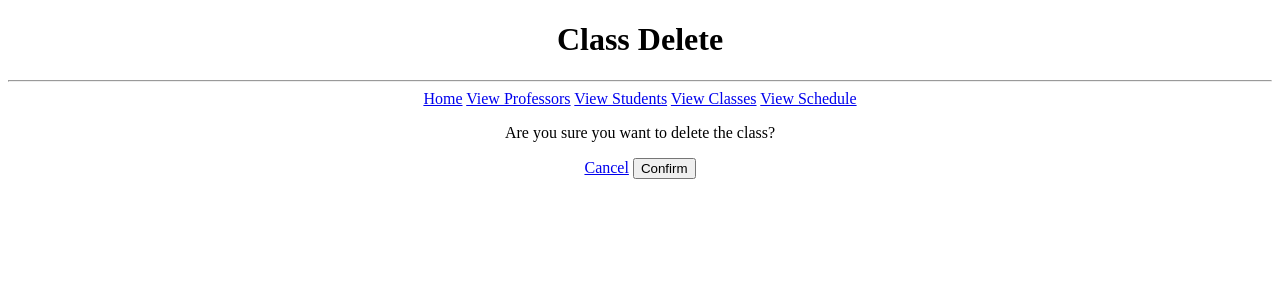
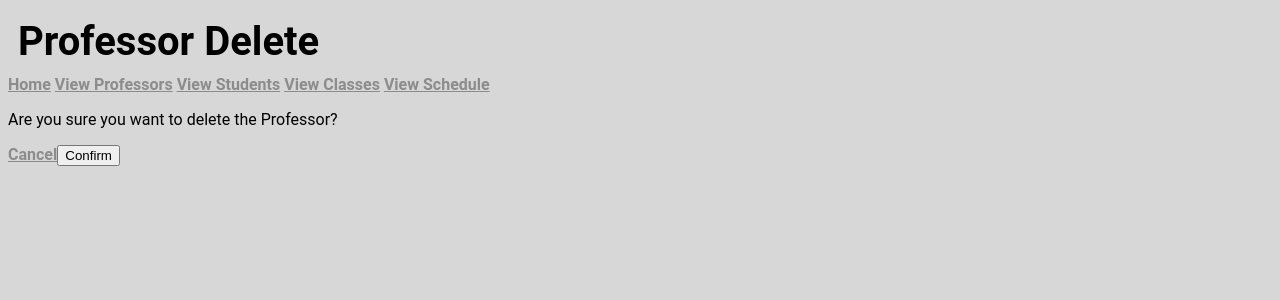
Before and after one commit to colburnh/cs361, a Django app: page /classDelete/1 in a window 1280 px wide. Shown: the top 300 px of the page. Run offline with Django 3.2, Linux system fonts and the light colour scheme.

Commit message:
Update classDelete.html

```diff
--- a/HogwartsWebApp/hogwartsweb/templates/classDelete.html
+++ b/HogwartsWebApp/hogwartsweb/templates/classDelete.html
@@ -1,25 +1,25 @@
+{% load static %}
 <!DOCTYPE html>
 <head>
-    <title>ClassDelete</title>
+    <title>ProfessorDelete</title>
+    <link rel="stylesheet" type="text/css" href="{% static 'profAdd.css' %}" media="screen">
 </head>
 <body>
-    <center>
-        <h1>Class Delete</h1>
-        <hr/>
-        <a href="{% url 'index' %}">Home<a/>
-        <a href="{% url 'prof' %}">View Professors<a/>
-        <a href="{% url 'student' %}">View Students<a/>
-        <a href="{% url 'classes' %}">View Classes<a/>
-        <a href="{% url 'schedule' %}">View Schedule<a/>
-        </br>
-		<p>Are you sure you want to delete the class?</p>
-        <form action="/classDelete/{{item}}" method="POST">
+        <h1 class="site-title">Professor Delete</h1>
+        <a href="{% url 'index' %}">Home</a>
+        <a href="{% url 'prof' %}">View Professors</a>
+        <a href="{% url 'student' %}">View Students</a>
+        <a href="{% url 'classes' %}">View Classes</a>
+        <a href="{% url 'schedule' %}">View Schedule</a>
+        <table class = "center">
+		<p>Are you sure you want to delete the Professor?</p>
+        <form action="/profDelete/{{item}}" method="POST">
             {% csrf_token %}
 
-		    <a href="{% url 'classes' %}">Cancel</a>
+		    <a href="{% url 'prof' %}">Cancel</a>
 
-            <input type="submit" value="Confirm" onclick="return alert('Class Deleted')" />
+            <input type="submit" value="Confirm" onclick="return alert('Professor Deleted')" />
          </form>
-    </center>
+        </table>
 
 </body>
```
